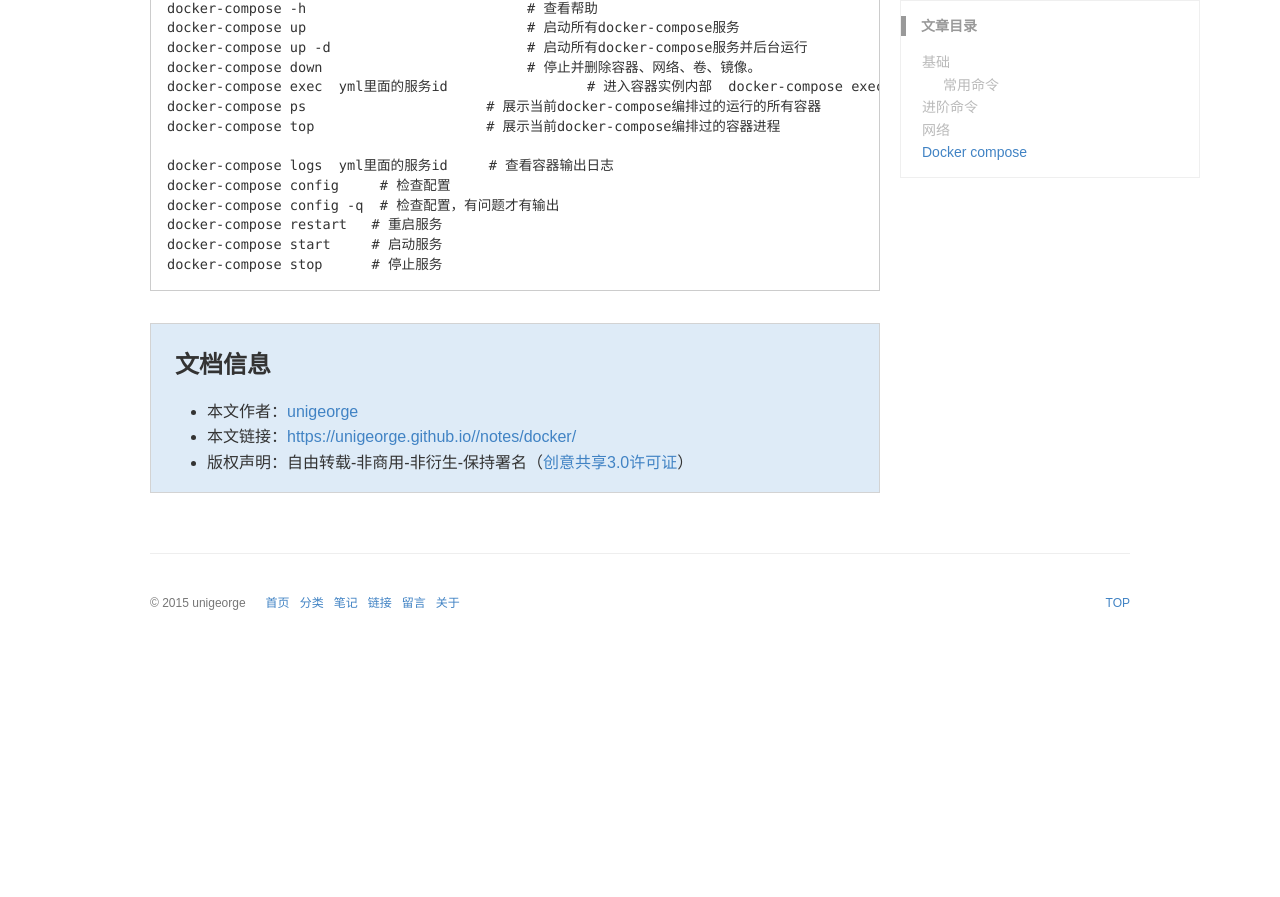
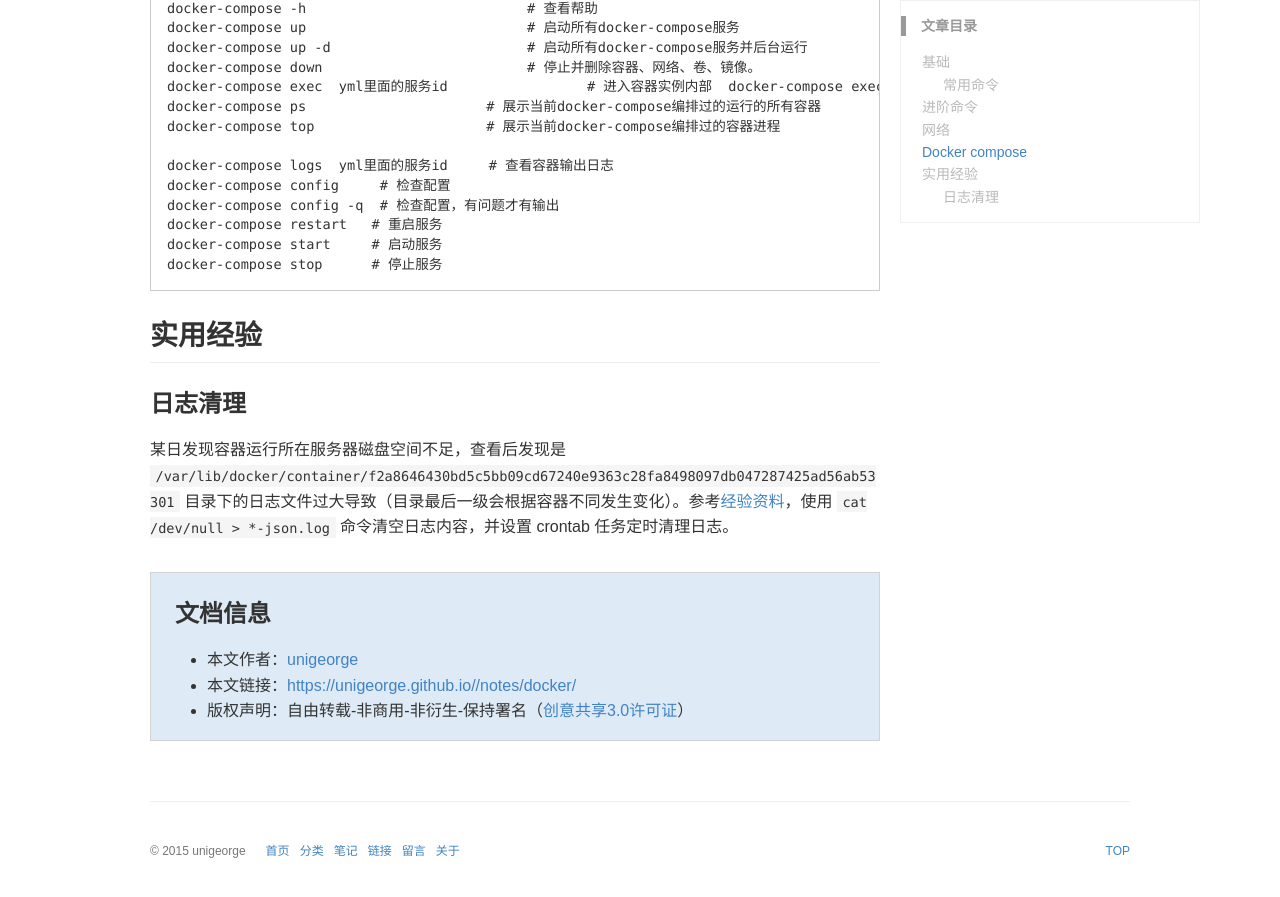
Before and after one commit to unigeorge/unigeorge.github.io, a Jekyll site: the page built from _notes/docker.md, in a window 1280 px wide and 900 px high, scrolled down 2438 px. Shown: the top 897 px of the window. Built offline with Jekyll 4.4.1, drawn with Linux system fonts in a browser that asks for light colours; some web fonts are replaced; a style sheet for code colours, icons or effects is not loaded; before the commit the page ends 3090 px from its top, so only the background shows below that.

Commit message:
Update docker.md

````diff
--- a/_notes/docker.md
+++ b/_notes/docker.md
@@ -128,3 +128,9 @@ docker-compose restart   # 重启服务
 docker-compose start     # 启动服务
 docker-compose stop      # 停止服务
 ```
+
+## 实用经验
+
+### 日志清理
+
+某日发现容器运行所在服务器磁盘空间不足，查看后发现是 `/var/lib/docker/container/f2a8646430bd5c5bb09cd67240e9363c28fa8498097db047287425ad56ab53301` 目录下的日志文件过大导致（目录最后一级会根据容器不同发生变化）。参考[经验资料](https://developer.aliyun.com/article/843873)，使用 `cat /dev/null > *-json.log` 命令清空日志内容，并设置 crontab 任务定时清理日志。
````
